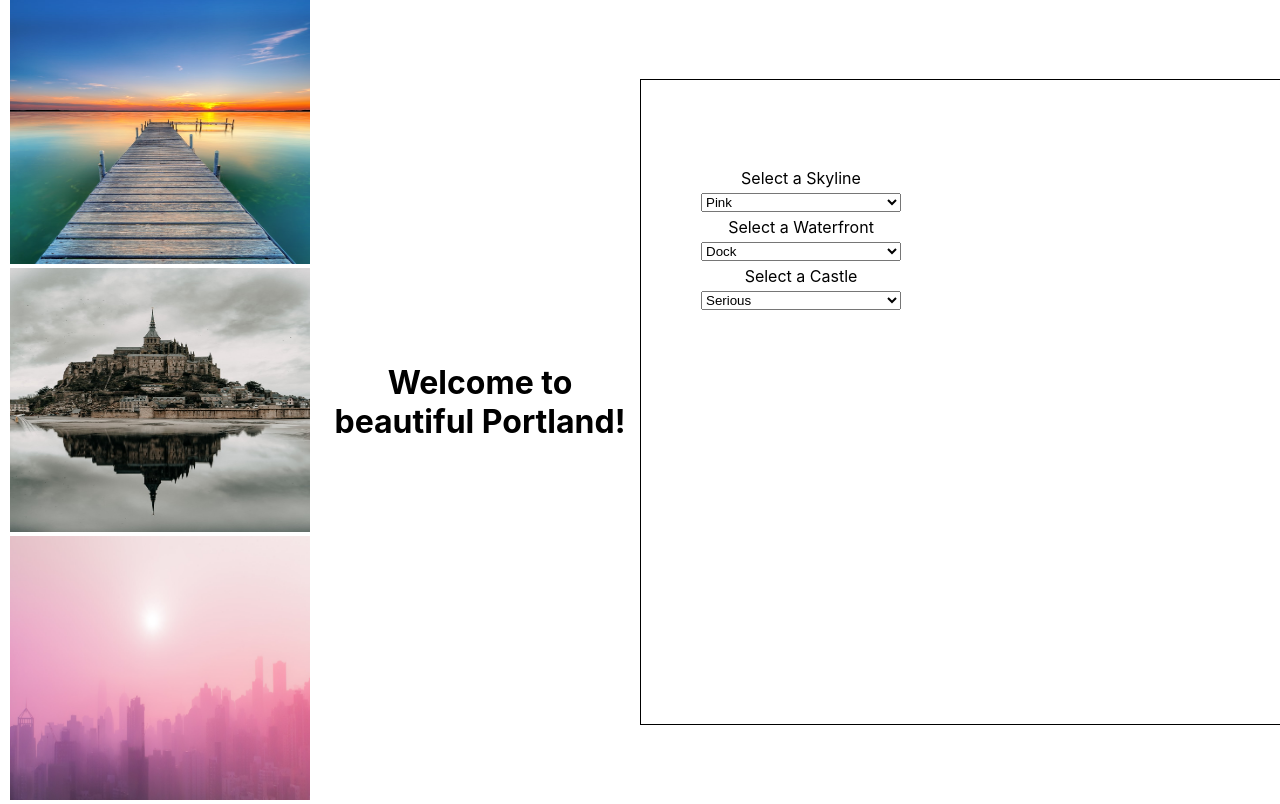
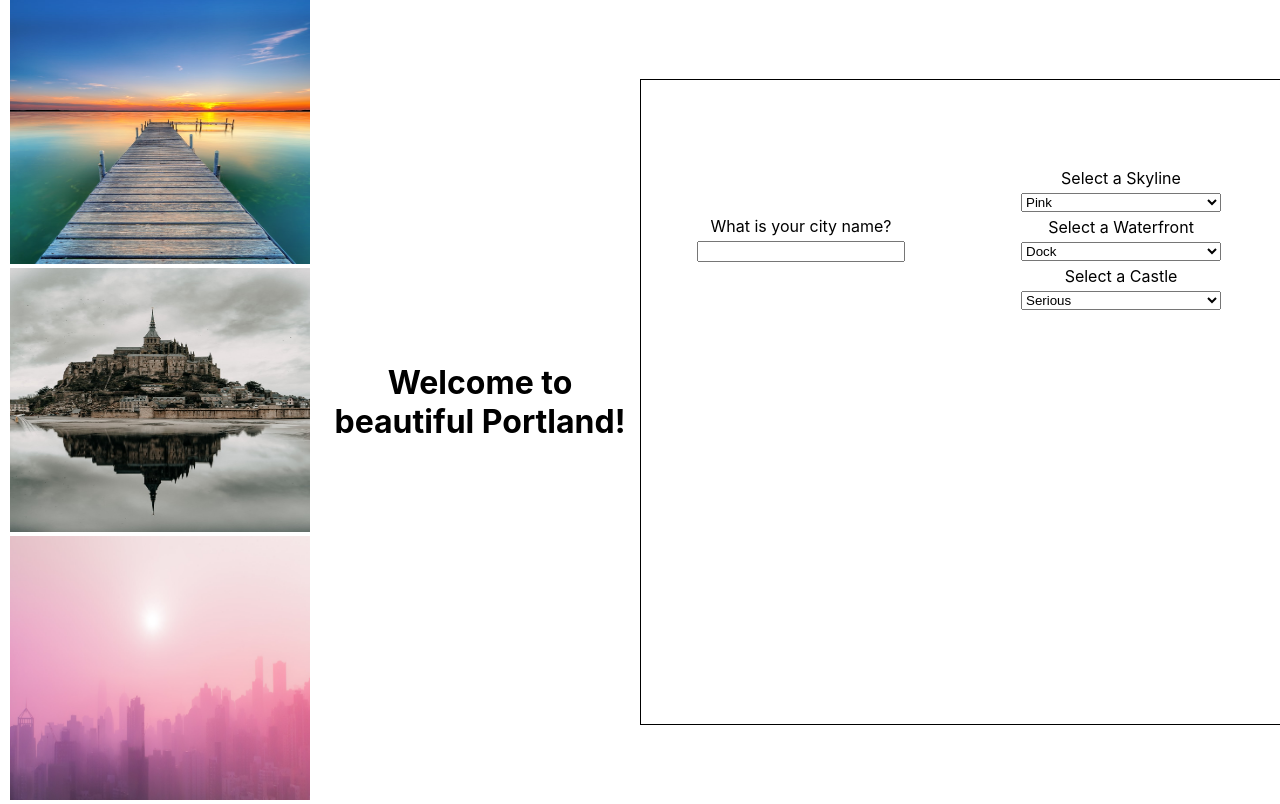
Before and after one commit to philngom/react-city-builder-half-baked, a React (Create React App) app: page / in a window 1280 px wide. Built offline with nearby package versions, Linux system fonts and the light colour scheme.

Commit message:
cityNameInput functionality complete

```diff
--- a/src/App.js
+++ b/src/App.js
@@ -18,6 +18,7 @@
   // you'll need to track a city name, which starts as the city name of your choice.
   // finally, you'll need an array of slogans, which could start out as ['The City of Excellence'] for example
 
+
   return (
     <div className="App">
       {/* here, the City component takes in skylineId, waterfrontId, castleId as props. It'll use those ids to render pictures correctly. */}
@@ -29,14 +30,11 @@
       </h1>
       <div className='bottom'>
         {/* here, the CityNameInput component takes in the setCityName state handler function */}
+        <CityNameInput setCityName={ setCityName }/>
         <section className='dropdowns'>
           <SkylineDropdown setSkylineId={ setSkylineId }/>
           <WaterfrontDropdown setWaterfrontId={ setWaterfrontId }/>
           <CastleDropdown setCastleId={ setCastleId }/>
-          {/*
-          render all three Dropdown components (WaterfrontDropdown, SkylineDropdown, CastleDropdown) here.
-          In each Dropdown, pass as props the state handler functions defined above, so that these child components can manipulate parent state
-          */}
         </section>
         {/* here, the SloganForm component takes in the setSlogans state handler function and the slogans array that live in state */}
         {/* here, the SloganList component takes the array of slogans that lives in state */}
--- a/src/City.js
+++ b/src/City.js
@@ -1,7 +1,6 @@
 import React from 'react';
 
 export default function City(props) {
-  console.log(props.waterfrontId);
   return (
     <div className="city">
       {/* this component should take 3 props: waterfrontId, skylineId, and castlId */}
--- a/src/CityNameInput.js
+++ b/src/CityNameInput.js
@@ -1,12 +1,15 @@
 import React from 'react';
 
-export default function CityNameInput(props) {
+export default function CityNameInput({ setCityName }) {
+  function handCityNameChange(e) {
+    setCityName(e.target.value);
+  }
   return (
     <section>
       What is your city name?
       {/* this component should have a prop called setCityName, which is a function */}
       {/* on change, this component should use e.target.value to pass the correct id to the setCityName function */}
-      <input />
+      <input onChange={ handCityNameChange }/>
     </section>
   );
 }
--- a/src/SkylineDropdown.js
+++ b/src/SkylineDropdown.js
@@ -1,16 +1,20 @@
 import React from 'react';
 
-export default function SkylineDropdown(props) {
+export default function SkylineDropdown({ setSkylineId }) {
+  function handleChange(e) {
+    setSkylineId(e.target.value);
+  }
+
   return (
     <div>
       Select a Skyline
       {/* this component should have a prop called setSkyline, which is a function */}
       {/* on change, this component should use e.target.value to pass the correct id to the setSkyline function */}
       {/* note that the options will need value properties (1, 2, or 3) that correspond to the photo filenames in the public directory */}
-      <select>
-        <option>Pink</option>
-        <option>Busy</option>
-        <option>Foggy</option>
+      <select onChange={ handleChange }>
+        <option value="1">Pink</option>
+        <option value="2">Busy</option>
+        <option value="3">Foggy</option>
       </select>
     </div>
   );
--- a/src/WaterfrontDropdown.js
+++ b/src/WaterfrontDropdown.js
@@ -2,7 +2,6 @@
 
 export default function WaterfrontDropdown({ setWaterfrontId }) {
   function handleChange(e) {
-    console.log(e.target.value);
     setWaterfrontId(e.target.value);
   }
   return (
```
